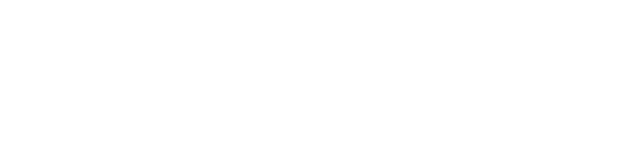
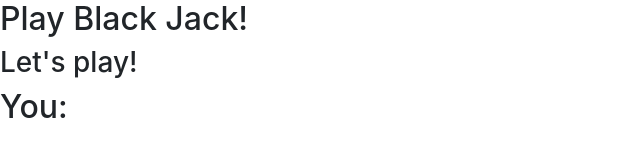
Before and after one commit to NathanielKinderman/BlackJack, a plain HTML site: page index.html in a window 1280 px wide. Shown: the whole page, without its empty margins (0-640 px from the left). Drawn offline with nearby package versions, Linux system fonts and the light colour scheme.

Commit message:
Added a few divs to html

```diff
--- a/index.html
+++ b/index.html
@@ -7,6 +7,17 @@
     <title>BlackJack</title>
 </head>
 <body>
+    <div class="container-1">
+        <h2>Play Black Jack!</h2>
+        <h3><span id="blackjack-result">Let's play!</span></h3>
+        <div class="flex-blackjack-row-1">
+            <div id="your-box">
+                <h2>You:</h2>
+            </div>
+
+        </div>
+
+    </div>
 
 
     <script src="static/js/script.js"></script>
```
